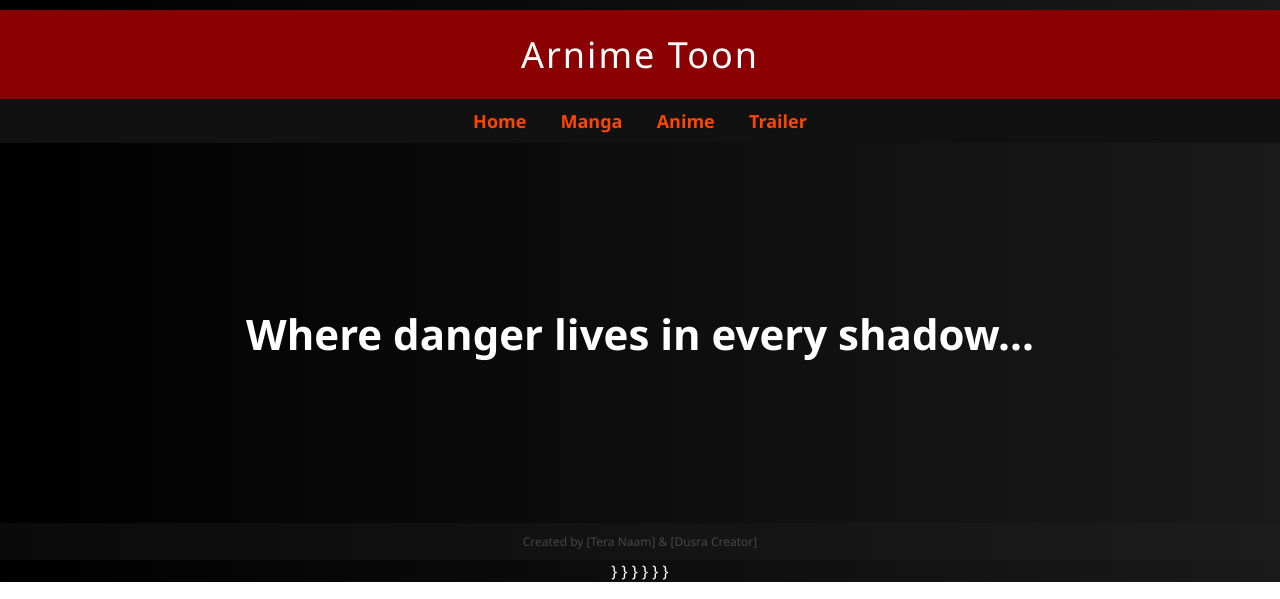
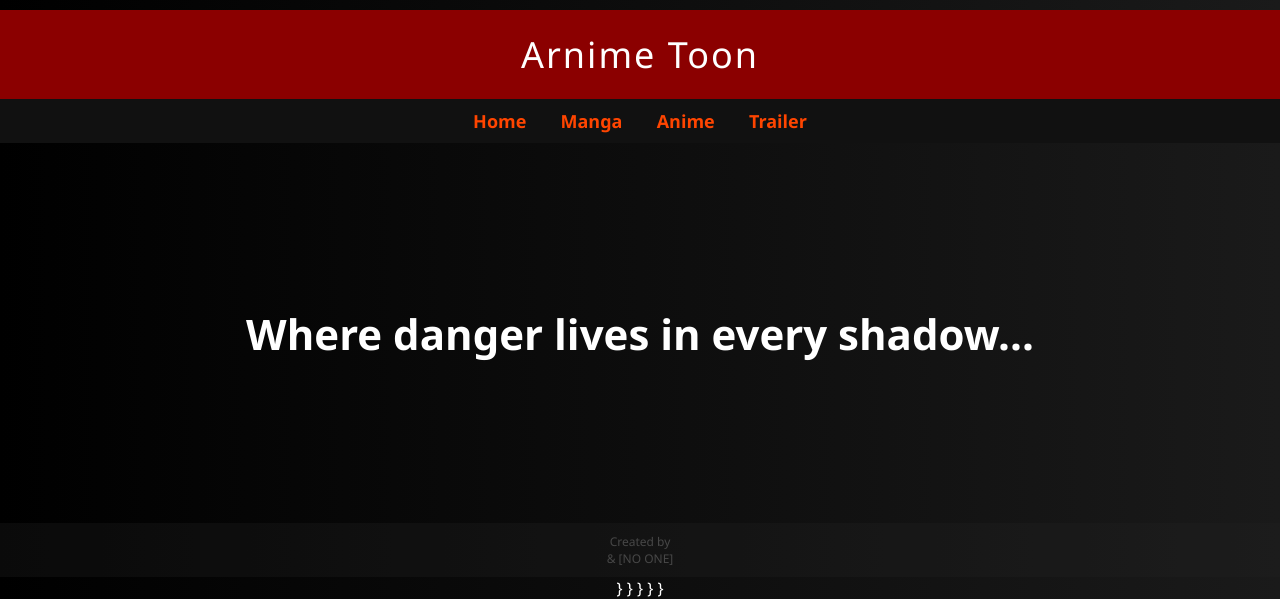
Before and after one commit to toonarnime/Arnime-toon, a plain HTML site: page index.html in a window 1280 px wide. Shown: the part 658-1257 px from the top of the page. Drawn offline with Linux system fonts and the light colour scheme.

Commit message:
ayush rana

```diff
--- a/index.html
+++ b/index.html
@@ -116,12 +116,12 @@
                                                                                                                                                                                                                                                                                                <h2>Where danger lives in every shadow...</h2>
                                                                                                                                                                                                                                                                                                  </div>
 
-                                                                                                                                                                                                                                                                                                   <footer>Created by [Tera Naam] & [Dusra Creator]</footer>
+                                                                                                                                                                                                                                                                                                   <footer>Created by <div AYUSH_RANA=""></div> & [NO ONE]</footer>
                                                                                                                                                                                                                                                                                                    </body>
                                                                                                                                                                                                                                                                                                    </html>                                                         </html>
                                 }
                             }
-                        }
+
                     }
                 }
             }
```
